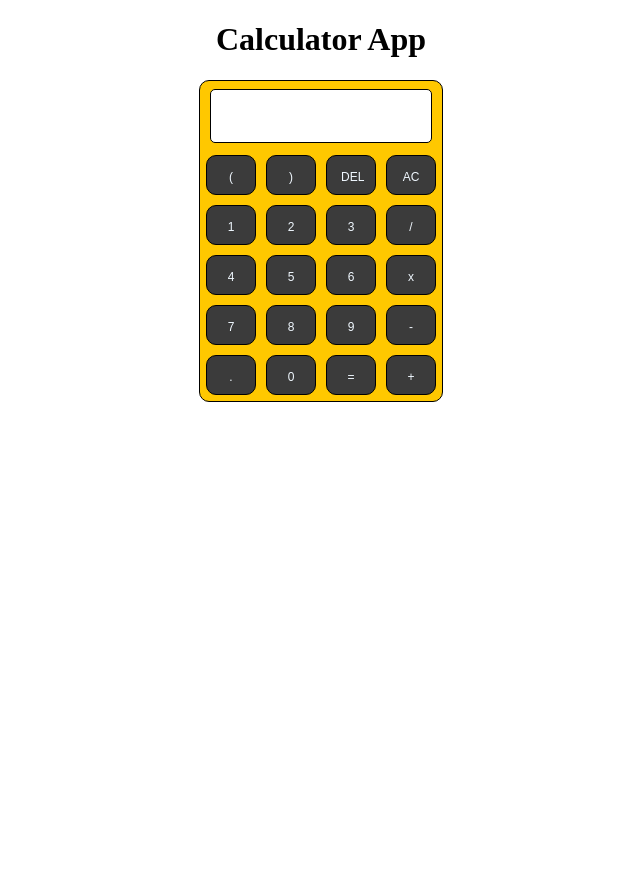
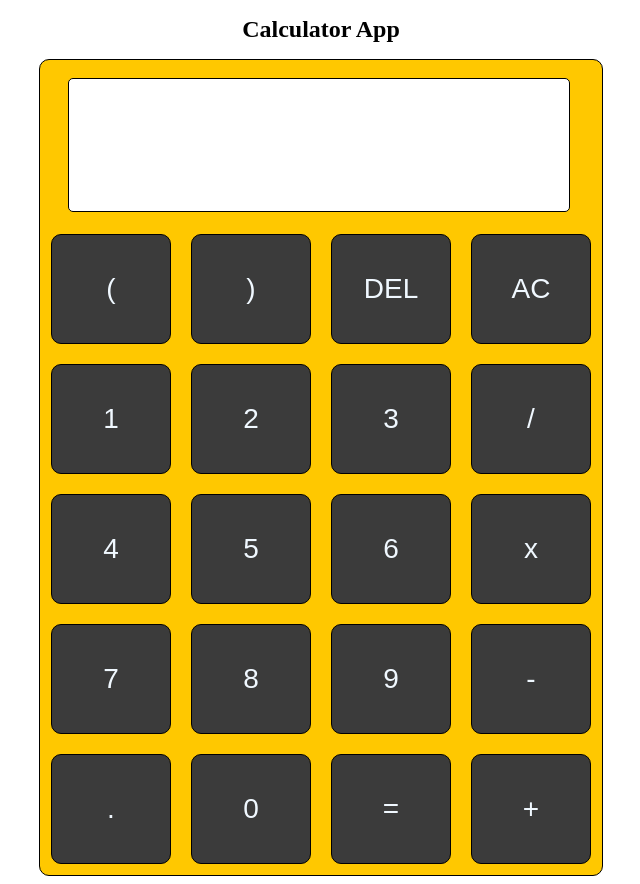
Before and after one commit to apolinariojalyn/ipt101-calculator-app, a plain HTML site: page index.html in a window 1280 px wide. Shown: the whole page, without its empty margins (319-959 px from the left). Before the commit the page ends 800 px from the top, so only its background shows below. Drawn offline with Linux system fonts and the light colour scheme.

Commit message:
Update calculator.css

```diff
--- a/calculator.css
+++ b/calculator.css
@@ -1,3 +1,7 @@
+h1 {
+    font-size: small;
+}
+
 #body {
     background-color: rgb(61, 228, 250);
     height: 100vh;
@@ -43,3 +47,71 @@
     background-color: rgb(244, 61, 61);
 
 }
+
+
+@media (min-width: 600px) {
+    h1 {
+        font-size: large;
+    }
+
+    #result {
+        background-color: rgb(255, 255, 255);
+        border: 1px solid rgb(0, 0, 0);
+        height: 100px;
+        width: 370px;
+        font-size: 25px;
+        padding-left: 15px;
+        padding-right: 15px;
+        margin: 2px;
+        margin-top: 15px;
+        margin-left: 25px;
+        margin-bottom: 10px;
+        text-align: right;
+        border-radius: 5px;
+    }
+    .num-btn {
+        background-color: rgb(59, 59, 59);
+        border: 1px solid rgb(0, 0, 0);
+        padding: 14px;
+        width: 100px;
+        height: 90px;
+        margin: 5px;
+        font-size: 24px;
+        color: aliceblue;
+        border-radius: 10px;
+
+    }
+}
+
+@media (min-width: 1000px) {
+    h1 {
+        font-size:x-large;
+    }
+}
+    #result {
+        background-color: rgb(255, 255, 255);
+        border: 1px solid rgb(0, 0, 0);
+        height: 130px;
+        width: 470px;
+        font-size: 35px;
+        padding-left: 15px;
+        padding-right: 15px;
+        margin: 2px;
+        margin-top: 15px;
+        margin-left: 25px;
+        margin-bottom: 10px;
+        text-align: right;
+        border-radius: 5px;
+    }
+    .num-btn {
+        background-color: rgb(59, 59, 59);
+        border: 1px solid rgb(0, 0, 0);
+        padding: 14px;
+        width: 120px;
+        height: 110px;
+        margin: 8px;
+        font-size: 28px;
+        color: aliceblue;
+        border-radius: 10px;
+
+    }
```
